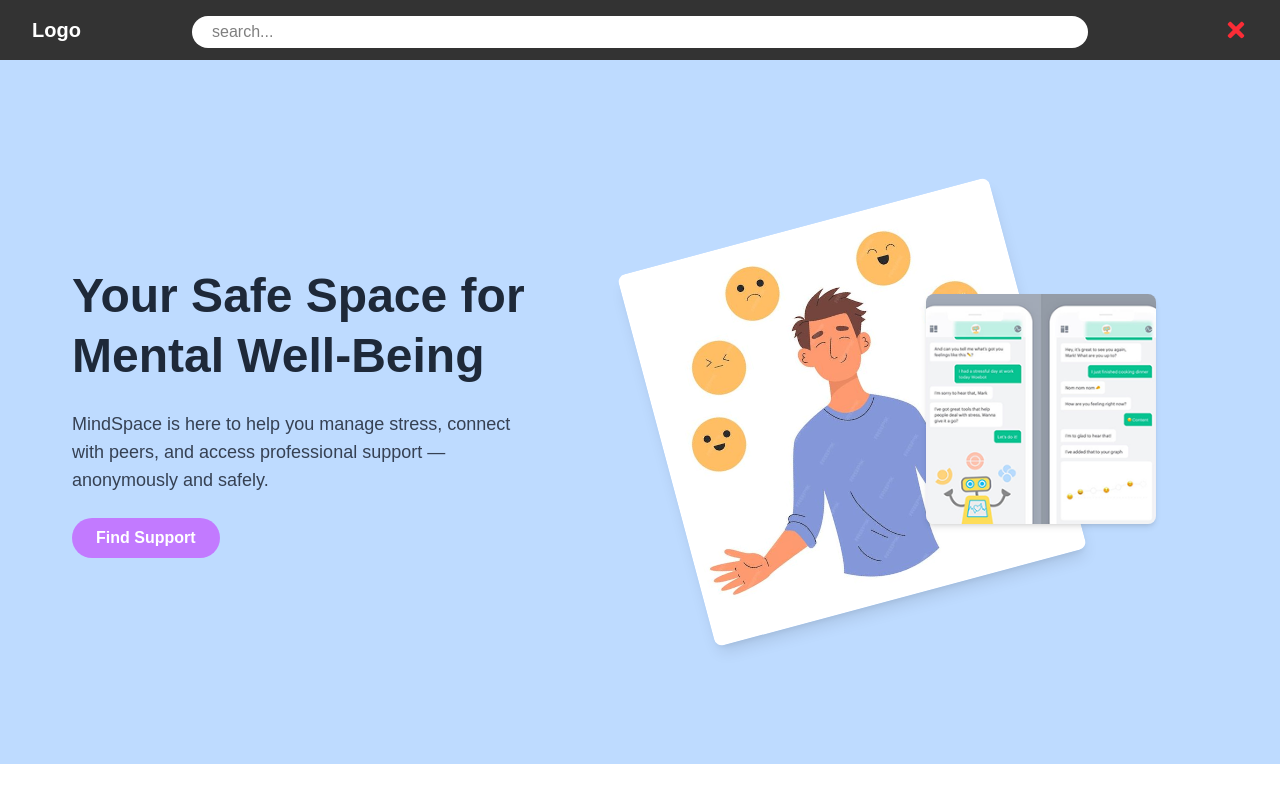
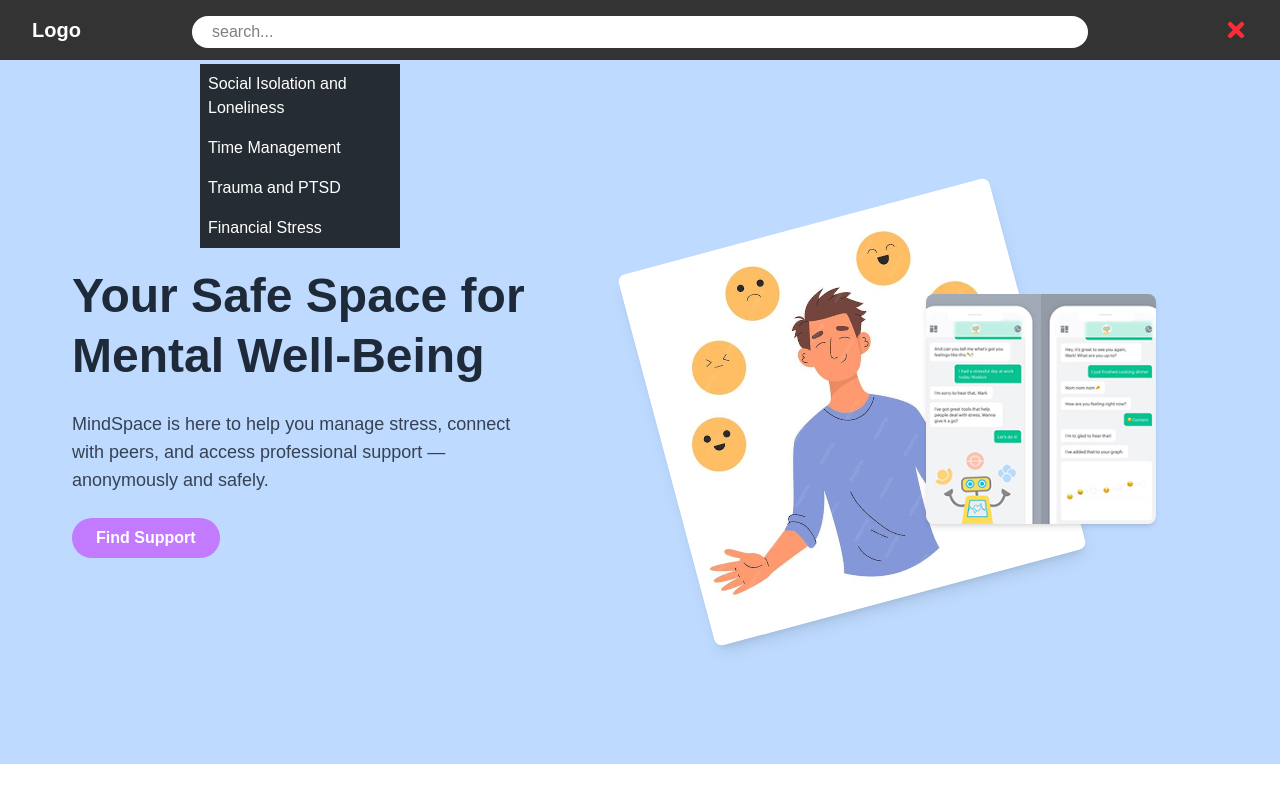
Before and after one commit to abrahamshimels/MindSpace, a React (Vite) app in the folder frontend/UIdev/: page / in a window 1280 px wide. Both pictures are taken after a click on the icon 1238 px from the left and 32 px from the top of the page. Shown: the top 800 px of the page. Built offline with nearby package versions, Linux system fonts and the light colour scheme.

Commit message:
unfinished search filter function added

```diff
--- a/frontend/UIdev/src/components/DropDown.jsx
+++ b/frontend/UIdev/src/components/DropDown.jsx
@@ -9,7 +9,7 @@ export function ToolDropDown(){
                 ToolDropDownItem.map((list)=>(
                     <ul className='flex flex-col py-5 '>
                         <li className='text-white'>
-                            {list.title}
+                            {list.topic}
                         </li>
                     </ul>
                 ))
@@ -25,7 +25,7 @@ export function LearnDropDown(){
                 LearnDropDownItem.map((list)=>(
                     <ul className='flex flex-col py-5 '>
                         <li className='text-white'>
-                            {list.title}
+                            {list.topic}
                         </li>
                     </ul>
                 ))
@@ -42,7 +42,7 @@ function CommunityDropDown(){
                 CommunityDropDownItem.map((list)=>(
                     <ul className='flex flex-col py-5 '>
                         <li className='text-white'>
-                            {list.title}
+                            {list.topic}
                         </li>
                     </ul>
                 ))
--- a/frontend/UIdev/src/components/DropDownList.jsx
+++ b/frontend/UIdev/src/components/DropDownList.jsx
@@ -1,22 +1,22 @@
 export const ToolDropDownItem = [
     {
         id: 1,
-        title: " Loneliness",
+        topic: " Loneliness",
         description: "Social Isolation and Loneliness are related but distinct concepts that describe different aspects of limited social connections and their impacts on mental health."
       },
       {
         id: 2,
-        title: " Management",
+        topic: " Management",
         description: "Time management refers to the ability to plan and control how you spend the hours in your day to accomplish specific activities and optimize productivity and well-being."
       },
       {
         id: 3,
-        title: "PTSD",
+        topic: "PTSD",
         description: "Trauma refers to deeply distressing or disturbing experiences that overwhelm an individual's ability to cope, while PTSD is a specific condition that can develop after trauma."
       },
       {
         id: 4,
-        title: " Stress",
+        topic: " Stress",
         description: "Financial stress refers to the worry, anxiety, and emotional strain caused by one's current or anticipated financial situation, affecting mental and physical health."
       },
 ]
@@ -24,22 +24,22 @@ export const ToolDropDownItem = [
 export const CommunityDropDownItem = [
     {
         id: 1,
-        title: "Social Is",
+        topic: "Social Is",
         description: "Social Isolation and Loneliness are related but distinct concepts that describe different aspects of limited social connections and their impacts on mental health."
       },
       {
         id: 2,
-        title: "Time Mana",
+        topic: "Time Mana",
         description: "Time management refers to the ability to plan and control how you spend the hours in your day to accomplish specific activities and optimize productivity and well-being."
       },
       {
         id: 3,
-        title: "Trauma a",
+        topic: "Trauma a",
         description: "Trauma refers to deeply distressing or disturbing experiences that overwhelm an individual's ability to cope, while PTSD is a specific condition that can develop after trauma."
       },
       {
         id: 4,
-        title: "Finan",
+        topic: "Finan",
         description: "Financial stress refers to the worry, anxiety, and emotional strain caused by one's current or anticipated financial situation, affecting mental and physical health."
       },
 ]
@@ -47,22 +47,22 @@ export const CommunityDropDownItem = [
 export const LearnDropDownItem = [
     {
         id: 1,
-        title: "Social Isolation and Loneliness",
+        topic: "Social Isolation and Loneliness",
         description: "Social Isolation and Loneliness are related but distinct concepts that describe different aspects of limited social connections and their impacts on mental health."
       },
       {
         id: 2,
-        title: "Time Management",
+        topic: "Time Management",
         description: "Time management refers to the ability to plan and control how you spend the hours in your day to accomplish specific activities and optimize productivity and well-being."
       },
       {
         id: 3,
-        title: "Trauma and PTSD",
+        topic: "Trauma and PTSD",
         description: "Trauma refers to deeply distressing or disturbing experiences that overwhelm an individual's ability to cope, while PTSD is a specific condition that can develop after trauma."
       },
       {
         id: 4,
-        title: "Financial Stress",
+        topic: "Financial Stress",
         description: "Financial stress refers to the worry, anxiety, and emotional strain caused by one's current or anticipated financial situation, affecting mental and physical health."
       },
 ]
--- a/frontend/UIdev/src/components/Navbar.jsx
+++ b/frontend/UIdev/src/components/Navbar.jsx
@@ -6,6 +6,7 @@ import CommunityDropDown from "./DropDown";
 import { LearnDropDown } from "./DropDown";
 import { ToolDropDown } from "./DropDown";
 import { Link } from "react-router-dom";
+import { LearnDropDownItem } from "./DropDownList";
 
 function Navbar() {
   const scrollToTop = () => {
@@ -21,6 +22,7 @@ function Navbar() {
   const navRef = useRef(null);
   const [searchClicked, setSearchClicked] = useState(false);
   const [isSearchOpen, setIsSearchOpen] = useState(false);
+  const [search, setSearch] = useState(""); // Add this line
 
   const handleMouseEnter = () => {
     clearTimeout(timeoutRef.current);
@@ -40,10 +42,17 @@ function Navbar() {
   return (
     <div className="fixed top-0 z-100 w-full" ref={navRef}>
       <div className="sm:hidden flex justify-end p-4 bg-[rgba(0,0,0,0.8)]  ">
-        <h1 className={`${searchClicked? "h-6" :"mt-3"} text-white absolute left-5 topx-4`}>Logo</h1>
+        <h1
+          className={`${
+            searchClicked ? "h-6" : "mt-3"
+          } text-white absolute left-5 topx-4`}
+        >
+          Logo
+        </h1>
         {searchClicked ? (
-          <FaTimes className="w-6 h-6 cursor-pointer text-red-500 hover:text-red-100-400"
-          onClick={()=>setSearchClicked(!searchClicked)}
+          <FaTimes
+            className="w-6 h-6 cursor-pointer text-red-500 hover:text-red-100-400"
+            onClick={() => setSearchClicked(!searchClicked)}
           />
         ) : (
           <button
@@ -58,30 +67,29 @@ function Navbar() {
           </button>
         )}
 
-        {
-          searchClicked ? (
-            <input type="text"
+        {searchClicked && (
+          <input
+            type="text"
             placeholder="search..."
-             className={`${searchClicked? "my-3":""} absolute px-2 focus:outline-none h-8 mt-0.5 rounded-full bg-white top-1/2 left-1/2 transform -translate-x-1/2 -translate-y-1/2 w-[70%]`} />
-          )
-          :( <PiMagnifyingGlassBold className="text-white cursor-pointer absolute top-8 left-60"
-            onClick={()=>setSearchClicked(!searchClicked)}
-           />)
-        }
-
-
+            className={`${
+              searchClicked ? "my-3" : ""
+            } absolute px-2 focus:outline-none h-8 mt-0.5 rounded-full bg-white top-1/2 left-1/2 transform -translate-x-1/2 -translate-y-1/2 w-[70%]`}
+            onChange={(e) => setSearch(e.target.value)}
+          />
+        )}
       </div>
 
       <div className="hidden sm:flex relative justify-between items-center bg-[rgba(0,0,0,0.8)]   text-white w-full py-1 px-4">
         <h1 className="text-xl font-bold my-3 ml-4">Logo</h1>
-        {
-          searchClicked ? ((
-            <input type="text"
+        {searchClicked ? (
+          <input
+            type="text"
             placeholder="search..."
-             className="absolute px-5 z-200 my-10 focus:outline-none h-8 mt-0.5 rounded-full text-black bg-white top-1/2 left-1/2 transform -translate-x-1/2 -translate-y-1/2 w-[70%]" />
-          ))
-          :(
-            <ul className="flex flex-row items-center space-x-1">
+            className="absolute px-5 z-200 my-10 focus:outline-none h-8 mt-0.5 rounded-full text-black bg-white top-1/2 left-1/2 transform -translate-x-1/2 -translate-y-1/2 w-[70%]"
+            onChange={(e) => setSearch(e.target.value)}
+          />
+        ) : (
+          <ul className="flex flex-row items-center space-x-1">
             <li className="p-4 hover:text-red-100 cursor-pointer">
               {" "}
               <Link
@@ -161,6 +169,7 @@ function Navbar() {
                 onMouseEnter={handleMouseEnter}
                 onMouseLeave={handleMouseLeave}
                 className="p-1 hover:text-red-100 cursor-pointer"
+                onMouseOver={() => setHoverIndex(3)}
               >
                 <IoMdArrowDropdown
                   className={`transition-transform duration-200 ${
@@ -205,20 +214,20 @@ function Navbar() {
               </Link>
             </li>
           </ul>
-
-          )
-        }
-
+        )}
 
         <div className="flex items-center mr-4">
-          {
-            searchClicked ? (<FaTimes className="w-6 h-6 cursor-pointer text-red-500 hover:text-red-100-400"
-            onClick={()=>setSearchClicked(!searchClicked)}/>)
-            : (<PiMagnifyingGlassBold className="w-5 h-5 cursor-pointer hover:text-gray-300"
-              onClick={()=>setSearchClicked(!searchClicked)}
-            />)
-          }
-
+          {searchClicked ? (
+            <FaTimes
+              className="w-6 h-6 cursor-pointer text-red-500 hover:text-red-100-400"
+              onClick={() => setSearchClicked(!searchClicked)}
+            />
+          ) : (
+            <PiMagnifyingGlassBold
+              className="w-5 h-5 cursor-pointer hover:text-gray-300"
+              onClick={() => setSearchClicked(!searchClicked)}
+            />
+          )}
         </div>
       </div>
 
@@ -343,6 +352,28 @@ function Navbar() {
           </div>
         </div>
       )}
+
+      {searchClicked && (
+        <div className="w-100  absolute mx-h-[80vh] bg-black top-13 flex flex-col">
+          <div className="flex flex-col absolute top-3 left-50">
+          {LearnDropDownItem.filter((item) =>
+            search.toLowerCase() === ""
+              ? item
+              : item.topic.toLowerCase().includes(search.toLowerCase())
+          ).map((item) => (
+            <Link
+              onClick={() => setSearchClicked(!searchClicked)}
+              to={`/Learn/${item.topic}`}
+              key={item.topic}
+              className="text-white  bg-[rgba(0,0,0,0.8)] p-2 cursor-pointer hover:text-red-100 "
+            >
+              {item.topic}
+            </Link>
+          ))}
+            </div>
+
+        </div>
+      )}
     </div>
   );
 }
```
